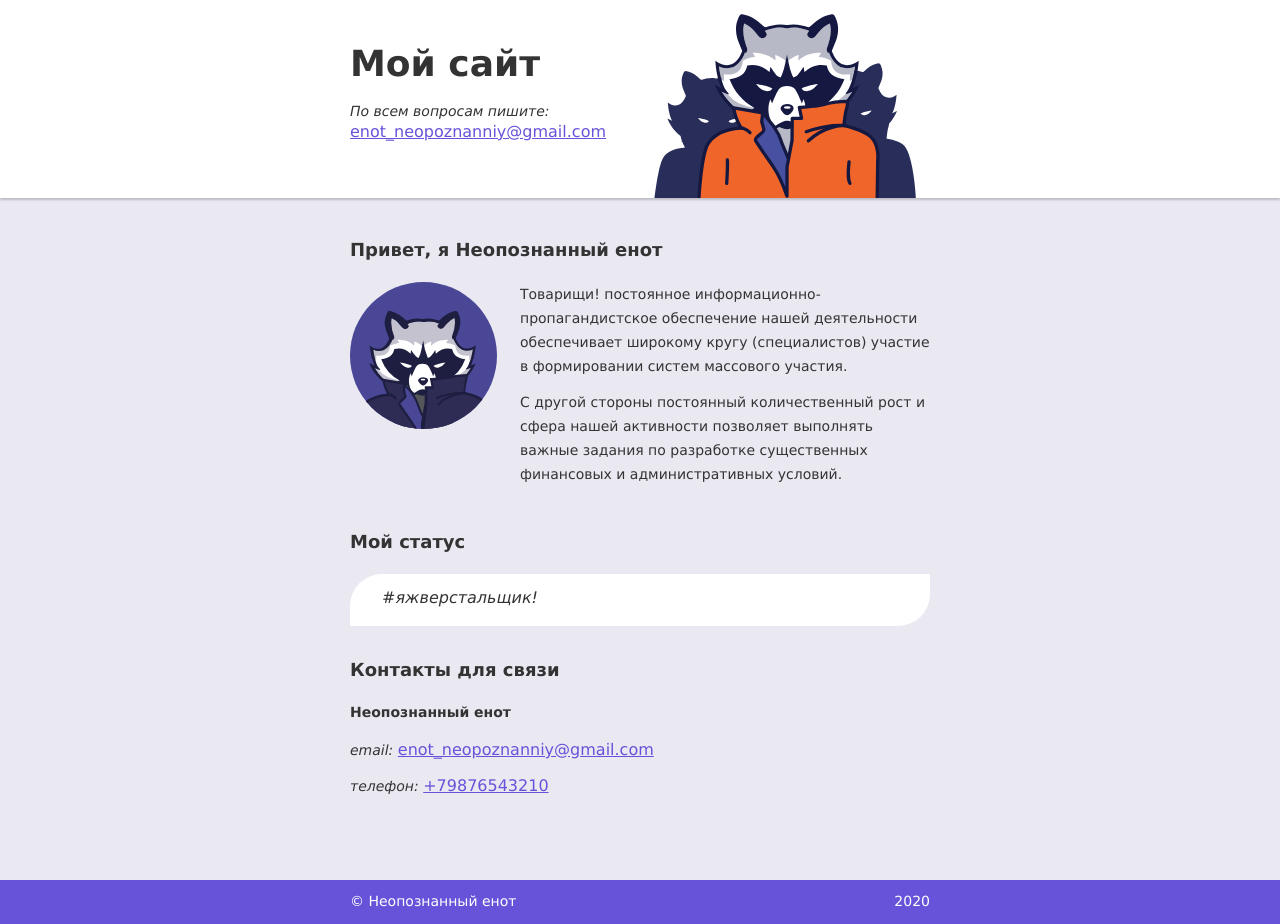
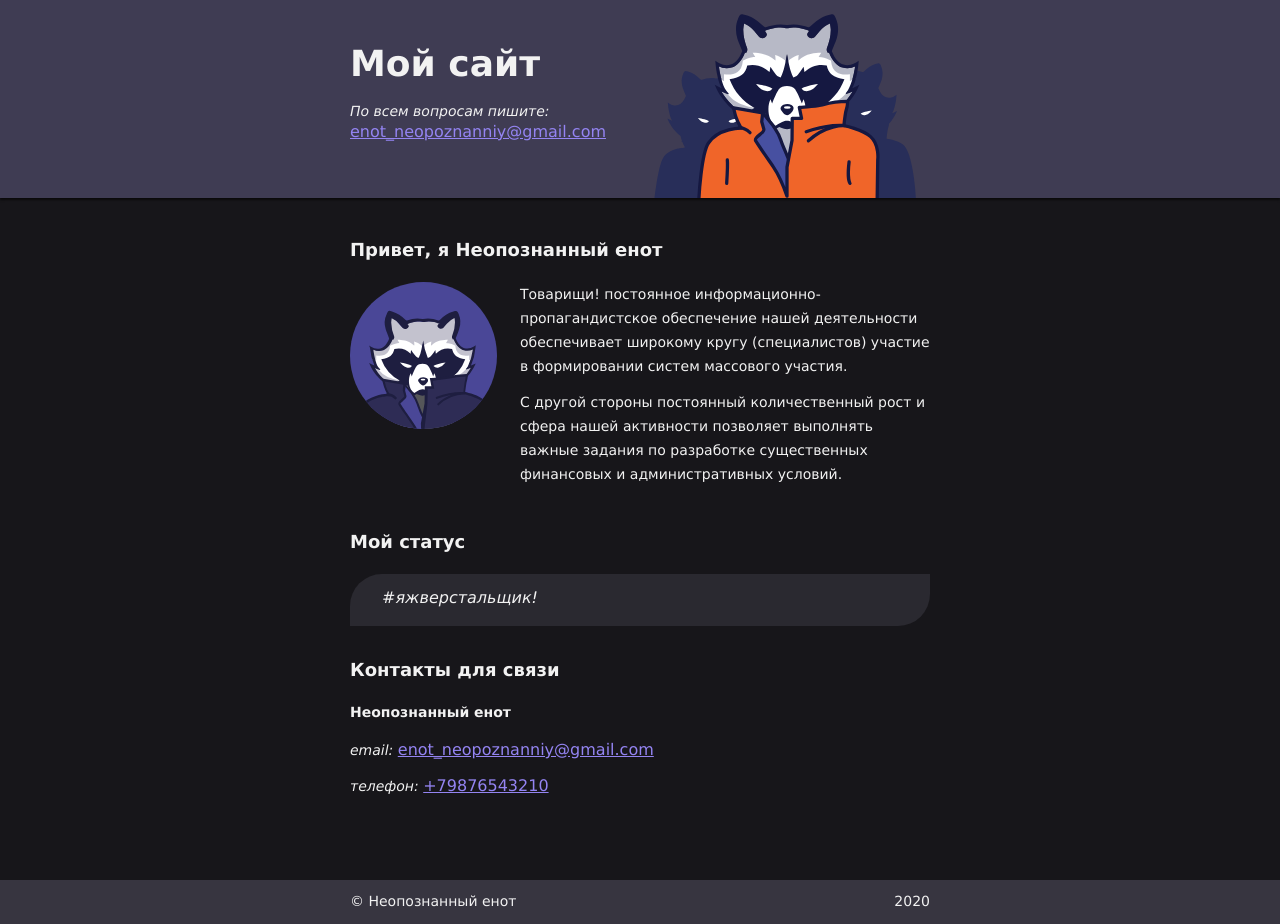
Before and after one commit to DimaFedorov/ISMWeb02, a plain HTML site: page index.html in a window 1280 px wide. Drawn offline with Linux system fonts and the light colour scheme.

Commit message:
Made on the site dark-theme

```diff
--- a/index.html
+++ b/index.html
@@ -3,7 +3,7 @@
 <head>
   <meta charset="utf-8">
   <meta name="viewport" content="width=device-width, initial-scale=1.0">
-  <link rel="stylesheet" href="style.css">
+  <link rel="stylesheet" href="style-themes.css">
   <title>Мой сайт – Неопознанный енот</title>
 </head>
 <body class="page">
@@ -39,5 +39,6 @@
       <p>2020</p>
     </div>
   </footer>
+  <script src="script.js"></script>
 </body>
 </html>
--- /dev/null
+++ b/script.js
@@ -0,0 +1,2 @@
+let page = document.querySelector('.page');
+page.classList.add('dark-theme');
--- /dev/null
+++ b/style-themes.css
@@ -0,0 +1,222 @@
+* {
+  box-sizing: border-box;
+}
+
+.container {
+  width: 580px;
+  margin: 0 auto;
+}
+
+.page {
+  display: flex;
+  flex-direction: column;
+  min-width: 640px;
+  min-height: 100vh;
+  margin: 0;
+  font-family: "Verdana", "Tahoma", sans-serif;
+  font-size: 14px;
+  line-height: 18px;
+  color: #333333;
+  background-color: #eae9f2;
+}
+
+.section-title {
+  width: 100%;
+  margin: 0;
+  margin-bottom: 20px;
+  padding: 0;
+  font-weight: bold;
+  font-size: 18px;
+  line-height: 24px;
+}
+
+a {
+  color: #6653d9;
+}
+
+a:focus {
+  outline-color: #b6aaff;
+}
+
+.page-header {
+  margin-bottom: 40px;
+  background-color: #ffffff;
+  box-shadow: 0 2px 2px rgba(0, 0, 0, 0.2);
+}
+
+.page-header .container {
+  padding-top: 40px;
+  padding-bottom: 40px;
+  background-image: url("img/raccoons.svg");
+  background-repeat: no-repeat;
+  background-position: bottom right;
+  background-size: 290px 212px;
+}
+
+.page-header a {
+  font-size: 16px;
+  line-height: 24px;
+}
+
+.page-title {
+  margin: 0;
+  margin-bottom: 4px;
+  padding: 0;
+  font-weight: bold;
+  font-size: 36px;
+  line-height: 48px;
+}
+
+.theme-button {
+  position: relative;
+  margin-top: 20px;
+  padding-top: 7px;
+  padding-right: 16px;
+  padding-bottom: 7px;
+  padding-left: 16px;
+  font-size: 12px;
+  border-radius: 2px;
+  background-color: transparent;
+  cursor: pointer;
+  color: #6653d9;
+  border: 1px solid #6653d9;
+}
+
+.theme-button:active {
+  opacity: 0.8;
+}
+
+.theme-button:focus,
+.theme-button:hover {
+  color: #ffffff;
+  background-color: #6653d9;
+}
+.theme-button:focus {
+  outline-color: #b6aaff;
+}
+
+.about {
+  display: flex;
+  flex-wrap: wrap;
+  justify-content: space-between;
+  margin-bottom: 32px;
+ }
+
+.about-image {
+   width: 147px;
+   height: 147px;
+   border-radius: 50%;
+ }
+
+.about-content {
+   width: 410px;
+   font-size: 14px;
+   line-height: 24px;
+ }
+
+.about-content p {
+   margin: 0;
+   margin-bottom: 12px;
+   padding: 0;
+ }
+
+.status {
+  margin-bottom: 32px;
+}
+
+.status p {
+  margin: 0;
+  padding-top: 12px;
+  padding-right: 32px;
+  padding-bottom: 16px;
+  padding-left: 32px;
+  border-radius: 32px 0;
+  font-size: 16px;
+  line-height: 24px;
+  font-style: italic;
+  background-color: #ffffff;
+}
+
+.contacts {
+  margin-bottom: 82px;
+}
+
+.contacts img {
+  width: 146px;
+  height: 146px;
+  margin-right: 24px;
+}
+
+.contacts p {
+  margin: 0;
+  margin-bottom: 12px;
+  padding: 0;
+  font-size: 14px;
+  line-height: 24px;
+}
+
+p.contacts-name {
+  margin-top: 20px;
+  margin-bottom: 16px;
+  font-weight: bold;
+  line-height: 20px;
+}
+
+.contacts a {
+  font-size: 16px;
+  line-height: 24px;
+}
+
+.page-footer {
+  margin-top: auto;
+  color: #ffffff;
+  background-color: #6653d9;
+}
+
+.page-footer .container {
+  display: flex;
+  align-items: center;
+  justify-content: space-between;
+  padding-top: 12px;
+  padding-bottom: 14px;
+}
+
+.page-footer p {
+  margin: 0;
+  padding: 0;
+}
+
+/* Тёмная тема */
+.dark-theme {
+  color: #f2f2f2;
+  background-color: #17161a;
+}
+
+.dark-theme .page-header{
+  background-color: #3f3c53;
+  box-shadow: 0 2px 2px rgba(0, 0, 0, 0.6);
+}
+
+.dark-theme a {
+  color: #9484f2;
+}
+
+.dark-theme .theme-button {
+  color: #9484f2;
+  border: 1px solid #9484f2;
+}
+
+.dark-theme .theme-button:focus,
+.dark-theme .theme-button:hover {
+  color: #17161a;
+  background-color: #9484f2;
+}
+
+.dark-theme .status p {
+  background-color: #2a2930;
+}
+
+.dark-theme .page-footer {
+  background-color: #373540;
+  color: #f2f2f2;
+}
```
